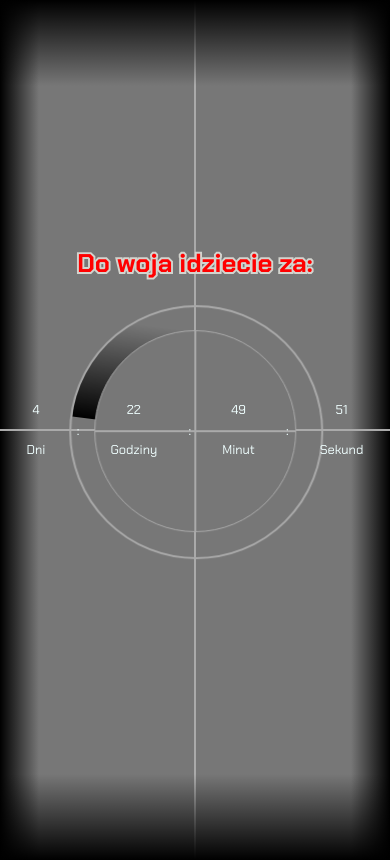
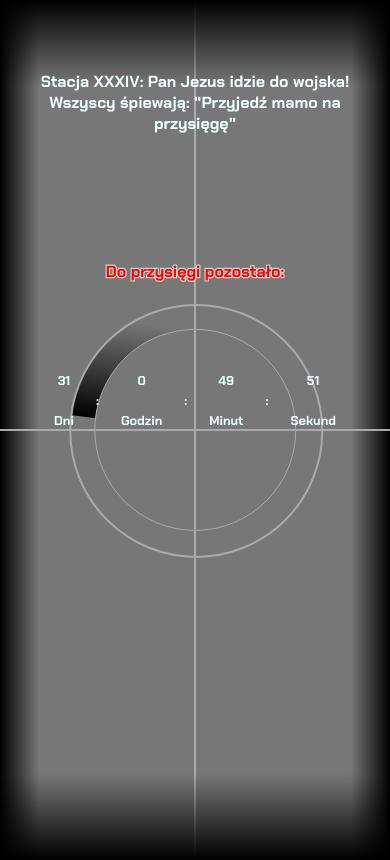
Before and after one commit to MarcinTomkiewicz/in-the-army, a React (Create React App) app: page / in a window 390 px wide. Built offline with nearby package versions, Linux system fonts and the light colour scheme.

Commit message:
New date for counter. Music changed.

```diff
--- a/src/App.js
+++ b/src/App.js
@@ -1,27 +1,31 @@
 import "./App.css";
-import sound from './music.mp3'
+import sound from "./music.mp3";
 import { CountdownTimer } from "./components/CountdownTimer/CountdownTimer";
 
 function App() {
 	return (
-		<>
+		<div>
 			<div style={{ display: "flex", flexDirection: "column", width: "100%", alignItems: "center", height: "100vh" }}>
 				<div className="cont">
 					<div className="spinner"></div>
 				</div>
-				<div style={{ display: "flex", flexDirection: "column", width: "80%", alignItems: "center", justifyContent: "space-between" }}>
-					<div className="header outline" data-content="Do woja idziecie za:">
-						Do woja idziecie za:
+				<div className="header" style={{ display: "flex", flexDirection: "column", width: "85%", alignItems: "center", justifyContent: "space-around", height: "75%" }}>
+					<div>
+					<div>Stacja XXXIV: Pan Jezus idzie do wojska!</div>
+					<div>Wszyscy śpiewają: "Przyjedź mamo na przysięgę"</div>
 					</div>
-					<div className="countdown__timer">
-						<CountdownTimer targetDate={"07/17/2023, 07:30"} />
+					<div className="height" style={{ display: "flex", flexDirection: "column", width: "80%", alignItems: "center", justifyContent: "space-between", zIndex: 200 }}>
+						<div className="header outline" data-content="Do przysięgi pozostało:">
+							Do przysięgi pozostało:
+						</div>
+						<div className="countdown__timer">
+							<CountdownTimer targetDate={"08/12/2023, 09:30"} />
+						</div>
 					</div>
-          <div>
-					<audio src={sound} autoPlay loop />
-          </div>
+					<div><audio src={process.env.PUBLIC_URL + "/music.mp3"} autoPlay loop /></div>
 				</div>
 			</div>
-		</>
+		</div>
 	);
 }
 
--- a/src/index.css
+++ b/src/index.css
@@ -53,7 +53,7 @@ body {
 .cont {
 	width: 250px;
 	height: 250px;
-	position: fixed;
+	position: absolute;
 	text-align: center;
 	font-weight: bold;
 	top: 50%;
@@ -99,13 +99,13 @@ body {
 
 .countdown__timer {
 	margin: 0;
-	position: fixed;
+	/* position: fixed; */
 	display: flex;
 	flex-direction: row;
 	align-items: center;
 	justify-content: center;
 	width: 100%;
-	height: 100vh;
+	/* height: 100vh; */
 	z-index: 100;
 }
 
@@ -154,7 +154,7 @@ body {
 
 .header {
 	font-weight: bold;
-	margin-top: 20%;
+	text-align: center;
 	font-size: 3rem;
 }
 
@@ -169,16 +169,66 @@ body {
 	position: absolute;
 }
 
+.height {
+	height: 30%;
+}
+
+@media screen and (max-width: 1024px) {
+	.header {
+	 font-size: 2rem;
+	 z-index: 200;
+	}
+	.outline {
+	   -webkit-text-stroke: 0.15em #d3d4ce;
+   }
+	.show__counter {
+	 width: 100vw;
+	 font-size: 2rem;
+	}
+	.cont {
+	 transform: translate(-49.5%, -46.5%);
+	}
+	.height {
+		height: 30%;
+	}
+   }
+
+@media screen and (max-width: 768px) {
+	.header {
+	 font-size: 2rem;
+	 z-index: 200;
+	}
+	.outline {
+	   -webkit-text-stroke: 0.15em #d3d4ce;
+   }
+	.show__counter {
+	 width: 100vw;
+	 font-size: 2rem;
+	}
+	.cont {
+	 transform: translate(-49.5%, -46.5%);
+	}
+	.height {
+		height: 25%;
+	}
+   }
+
 @media screen and (max-width: 500px) {
  .header {
-  font-size: 1.6rem;
-  margin-top: 80%;
+  font-size: 1rem;
+  z-index: 200;
  }
+ .outline {
+	-webkit-text-stroke: 0.15em #d3d4ce;
+}
  .show__counter {
   width: 100vw;
   font-size: 0.8rem;
  }
  .cont {
-  transform: translate(-49.5%, -46%);
+  transform: translate(-49.5%, -46.5%);
+ }
+ .height {
+	height: 30%;
  }
 }
```
Also changed, not shown: 2 other files (tests, documents, lock files or other folders).
